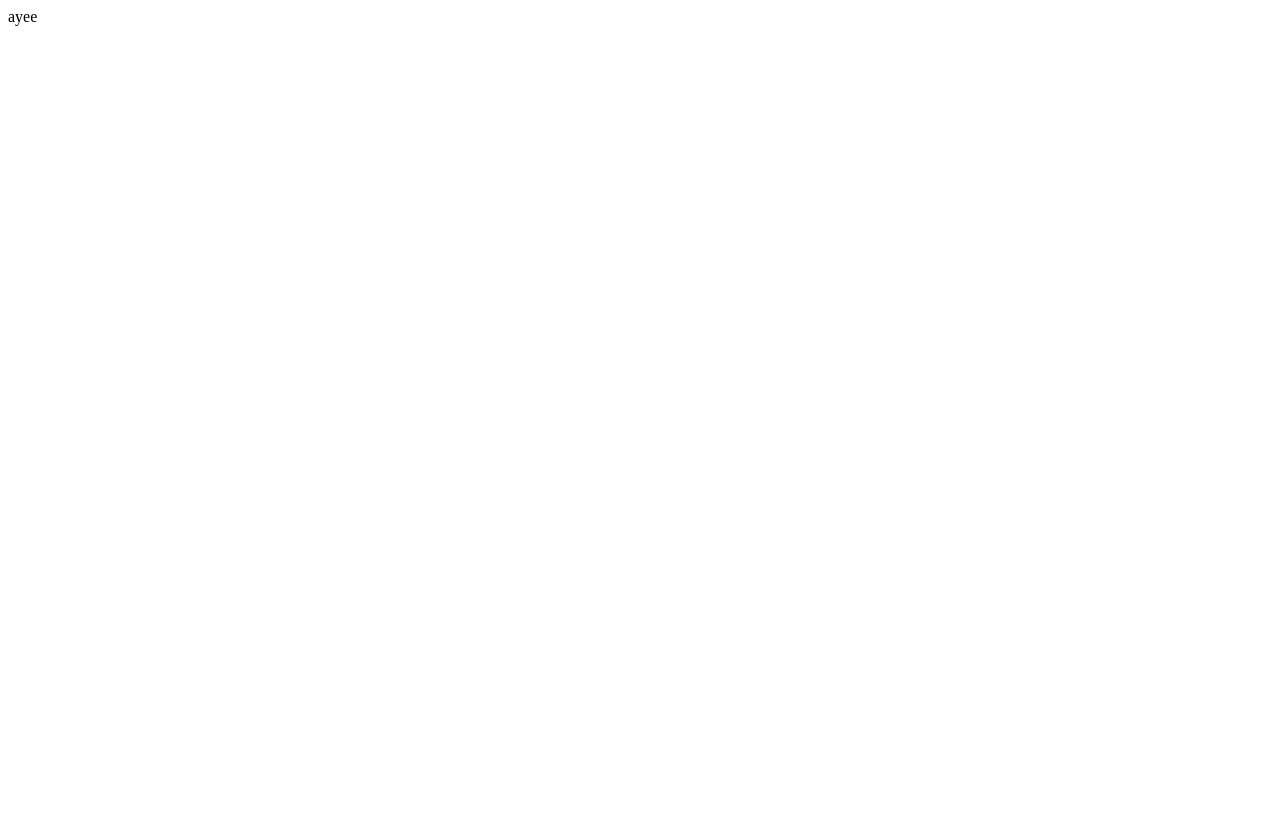
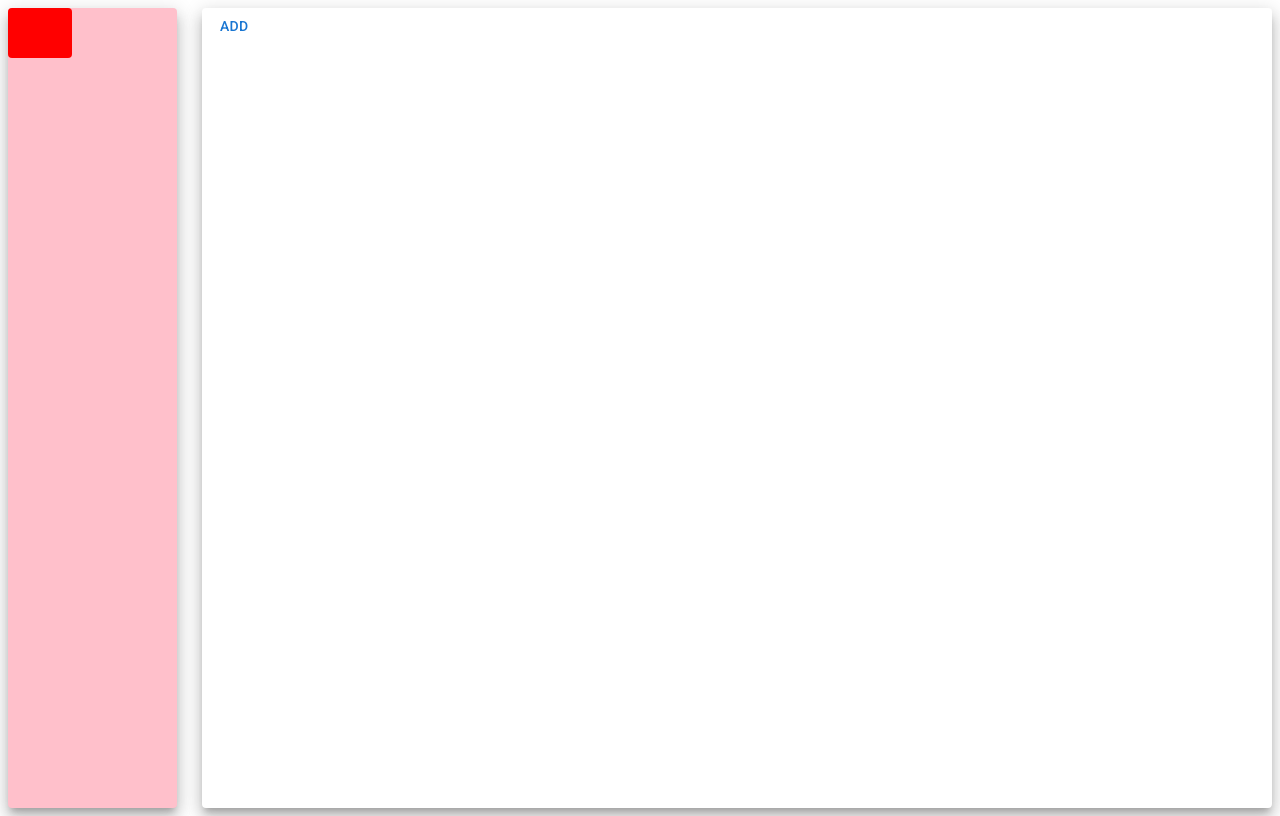
Before and after one commit to mioppong/Rastrealo, a React (Create React App) app: page /dashboard in a window 1280 px wide. Built offline with nearby package versions, Linux system fonts and the light colour scheme.

Commit message:
working on main dashboard, just a button

```diff
--- a/src/screens/Dashboard/Dashboard.jsx
+++ b/src/screens/Dashboard/Dashboard.jsx
@@ -1,8 +1,38 @@
-import React, { Component } from "react";
+import { Button, Modal, Paper } from "@mui/material";
+import React, { useState } from "react";
+import "./DashboardStyle.css";
 
-class Dashboard extends Component {
-  render() {
-    return <div>ayee</div>;
-  }
-}
+const Dashboard = () => {
+  const [state, setstate] = useState(false);
+  return (
+    <div style={{ flexDirection: "row", display: "flex" }}>
+      <Paper
+        elevation={10}
+        style={{ width: "25vh", height: "100vh", background: "pink" }}
+      >
+        <Button
+          onClick={() => setstate(true)}
+          style={{ width: "50px", height: "50px", backgroundColor: "red" }}
+        />
+        <Modal
+          open={state}
+          style={{ width: "50px", height: "50px", backgroundColor: "blue" }}
+        >
+          <Paper style={{ width: "50px", height: "50px" }} />
+        </Modal>
+      </Paper>
+
+      <Paper
+        elevation={10}
+        style={{
+          width: "100%",
+          height: "100vh",
+          marginLeft: "25px",
+        }}
+      >
+        <Button children="ADD" />
+      </Paper>
+    </div>
+  );
+};
 export default Dashboard;
```
